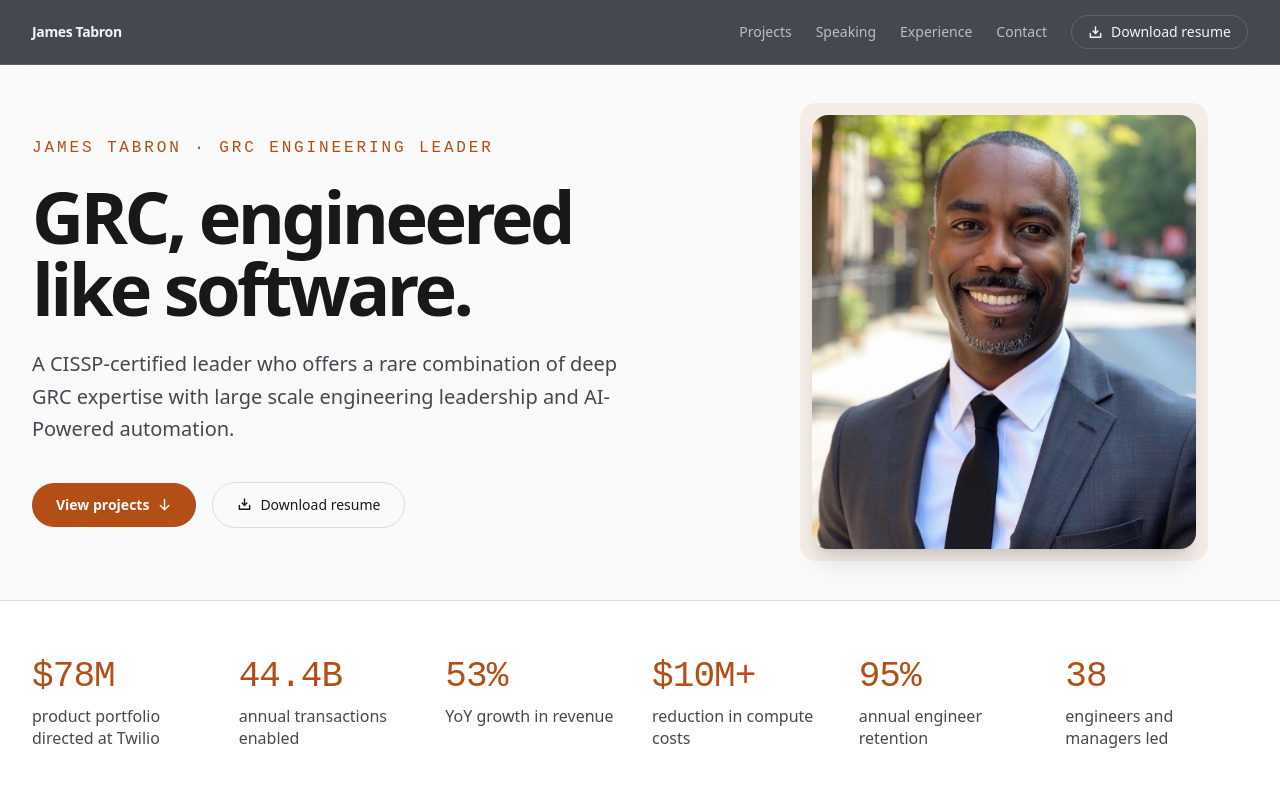
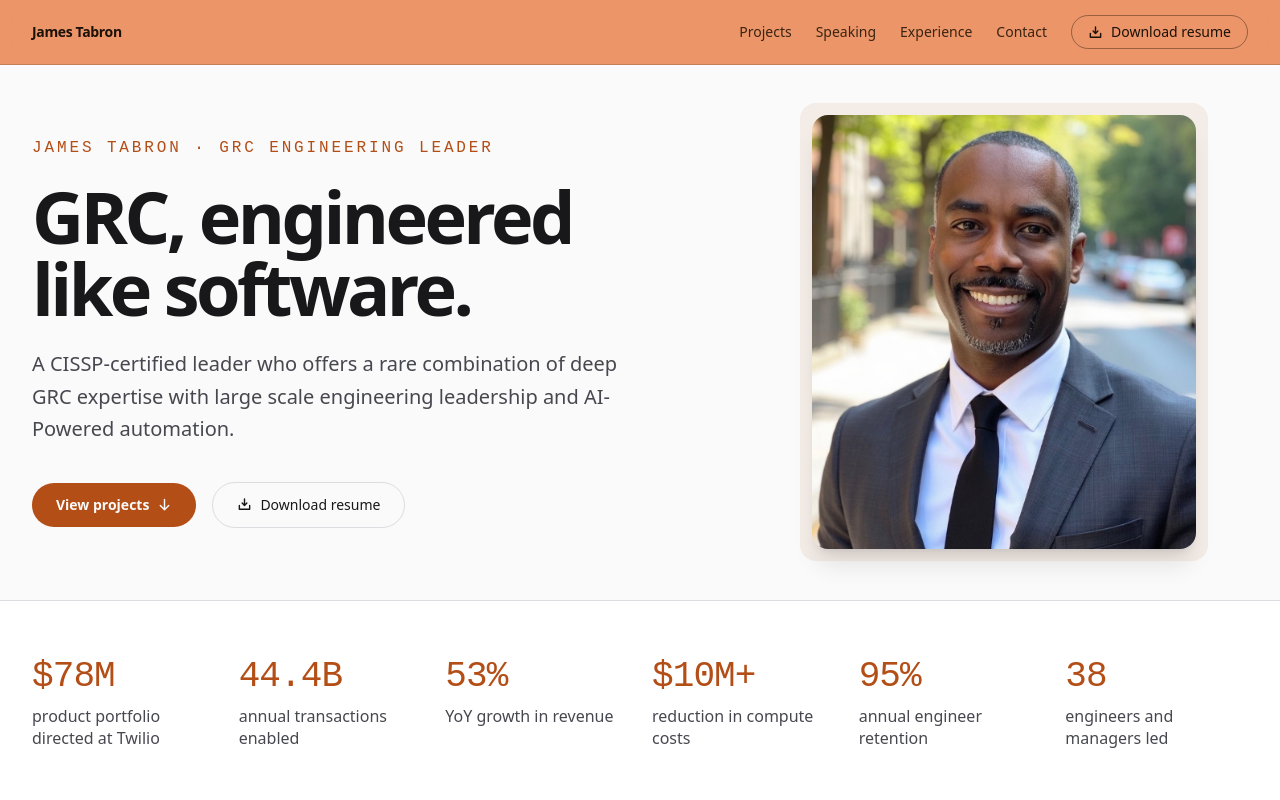
Before and after one commit to jtabron1/jtabron1.github.io, a React (Vite) app: page / in a window 1280 px wide. Shown: the top 800 px of the page. Built offline with nearby package versions, Linux system fonts and the light colour scheme.

Commit message:
Nav bar: frosted burnt orange with dark ink
Co-Authored-By: Claude Fable 5 <noreply@anthropic.com>
Claude-Session: https://claude.ai/code/session_01WSwXW1Zkd77VjygohqUiFn

```diff
--- a/src/components/Nav.jsx
+++ b/src/components/Nav.jsx
@@ -9,9 +9,9 @@ const links = [
 
 export default function Nav() {
   return (
-    <header className="fixed inset-x-0 top-0 z-40 border-b border-bar-line bg-bar/80 backdrop-blur-md">
+    <header className="fixed inset-x-0 top-0 z-40 border-b border-block-line bg-block/85 backdrop-blur-md">
       <nav className="mx-auto flex h-16 max-w-7xl items-center justify-between px-4 sm:px-8">
-        <a href="#top" className="text-sm font-semibold tracking-tight text-bar-ink">
+        <a href="#top" className="text-sm font-semibold tracking-tight text-on-block">
           James Tabron
         </a>
         <div className="flex items-center gap-6">
@@ -20,7 +20,7 @@ export default function Nav() {
               <a
                 key={l.href}
                 href={l.href}
-                className="text-sm text-bar-muted transition-colors hover:text-bar-ink"
+                className="text-sm text-on-block-muted transition-colors hover:text-on-block"
               >
                 {l.label}
               </a>
@@ -29,7 +29,7 @@ export default function Nav() {
           <a
             href="/JamesTabron_Resume.pdf"
             download
-            className="inline-flex items-center gap-2 rounded-full border border-bar-line px-4 py-1.5 text-sm font-medium text-bar-ink transition-all hover:border-bar-accent hover:text-bar-accent active:scale-[0.98]"
+            className="inline-flex items-center gap-2 rounded-full border border-on-block/40 px-4 py-1.5 text-sm font-medium text-on-block transition-all hover:border-on-block hover:bg-on-block/10 active:scale-[0.98]"
           >
             <DownloadSimple size={15} weight="bold" />
             Download resume
--- a/src/index.css
+++ b/src/index.css
@@ -16,12 +16,6 @@
   --accent: #b34e16; /* 5.2:1 on white, AA for text */
   --accent-soft: rgb(179 78 22 / 0.08);
   --on-accent: #fafafa;
-  /* Nav bar: cool slate, frosted; orange accents pop against it */
-  --bar: #181c24;
-  --bar-ink: #f2f4f7;
-  --bar-muted: rgb(242 244 247 / 0.68);
-  --bar-line: rgb(242 244 247 / 0.15);
-  --bar-accent: #e8804a;
   /* Tonal depth scale: sections darken step by step down the page */
   /* Inverted color-block (hero + stats): lighter burnt orange, dark ink */
   --block: #e8834e;
@@ -45,7 +39,6 @@
     --accent: #e8804a; /* 7:1 on zinc-950 */
     --accent-soft: rgb(232 128 74 / 0.1);
     --on-accent: #09090b;
-    --bar: #232833;
     --block: #d3703c;
     --on-block: #180e05;
     --on-block-muted: #34200f;
@@ -78,11 +71,6 @@
   --color-accent: var(--accent);
   --color-accent-soft: var(--accent-soft);
   --color-on-accent: var(--on-accent);
-  --color-bar: var(--bar);
-  --color-bar-ink: var(--bar-ink);
-  --color-bar-muted: var(--bar-muted);
-  --color-bar-line: var(--bar-line);
-  --color-bar-accent: var(--bar-accent);
   --font-sans: "Geist Variable", ui-sans-serif, system-ui, sans-serif;
   --font-mono: "Geist Mono Variable", ui-monospace, "SF Mono", monospace;
 }
```
